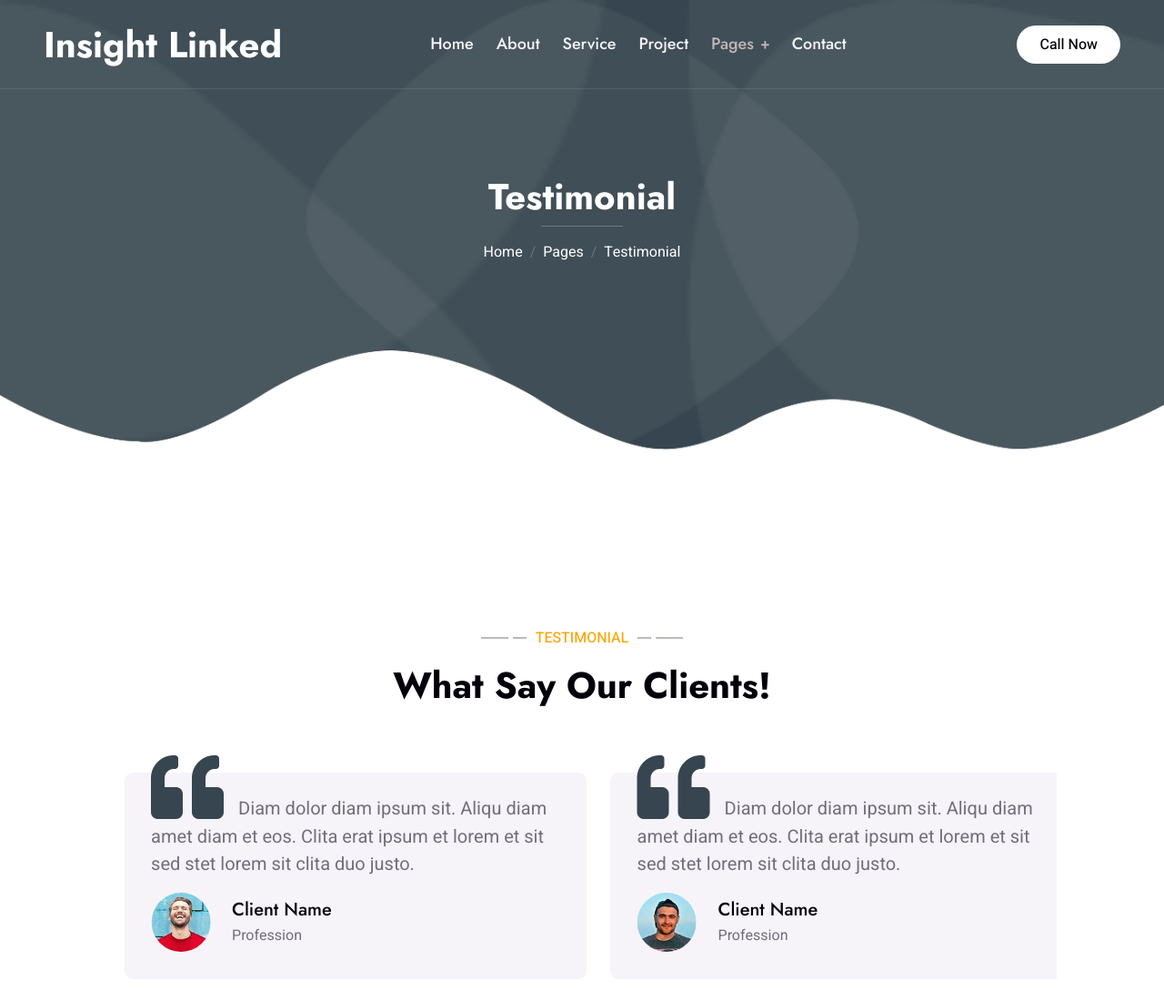
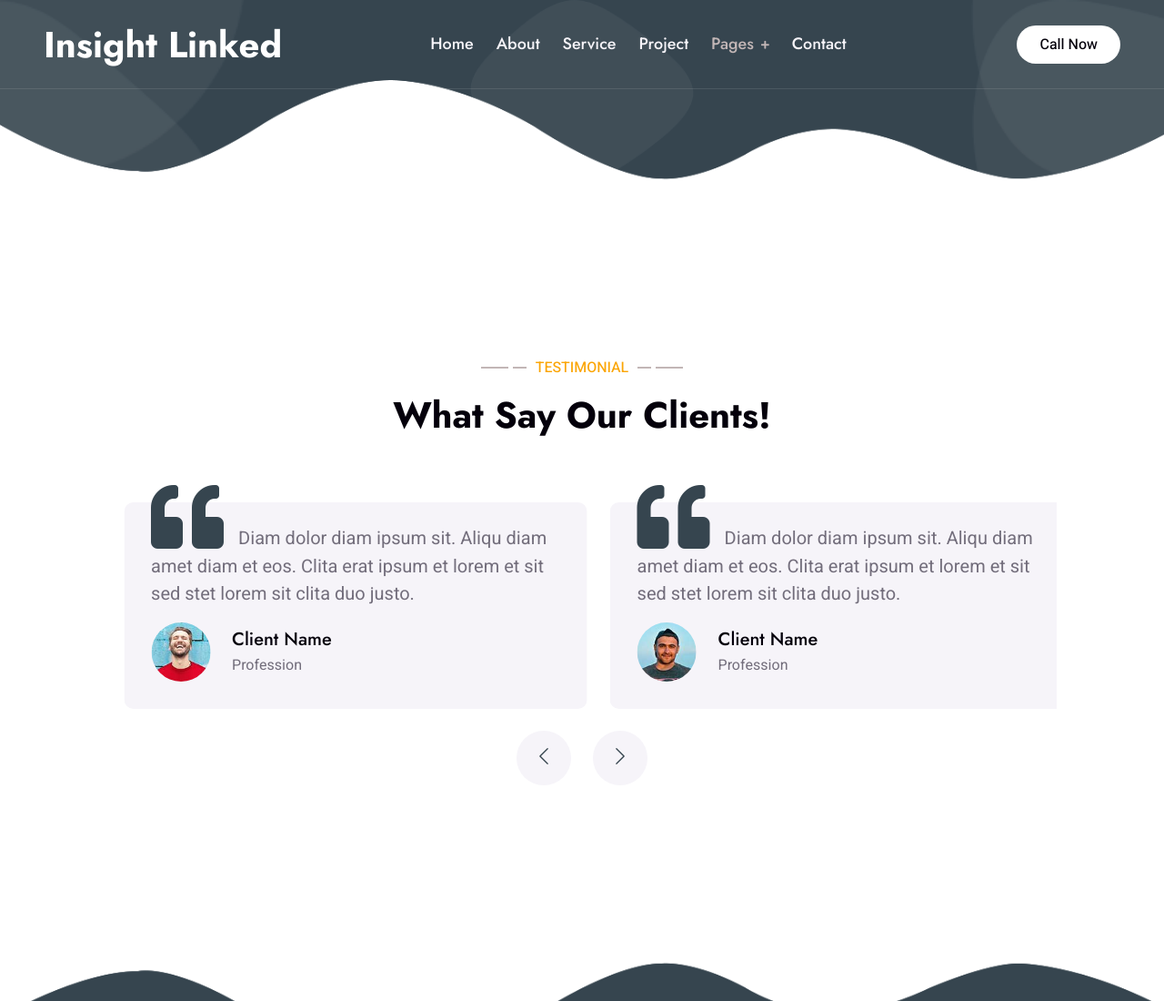
Before and after one commit to Mahdi959/insightlinked_website_opensource, a plain HTML site: page testimonial.html in a window 1280 px wide. Shown: the top 1100 px of the page at 91% size. Drawn offline with nearby package versions, Linux system fonts and the light colour scheme.

Commit message:
hero header size change

```diff
--- a/testimonial.html
+++ b/testimonial.html
@@ -74,20 +74,8 @@
             </nav>
 
             <div class="container-fluid py-5 bg-primary hero-header">
-                <div class="container my-5 py-5 px-lg-5">
-                    <div class="row g-5 py-5">
-                        <div class="col-12 text-center">
-                            <h1 class="text-white animated slideInDown">Testimonial</h1>
-                            <hr class="bg-white mx-auto mt-0" style="width: 90px;">
-                            <nav aria-label="breadcrumb">
-                                <ol class="breadcrumb justify-content-center">
-                                    <li class="breadcrumb-item"><a class="text-white" href="#">Home</a></li>
-                                    <li class="breadcrumb-item"><a class="text-white" href="#">Pages</a></li>
-                                    <li class="breadcrumb-item text-white active" aria-current="page">Testimonial</li>
-                                </ol>
-                            </nav>
-                        </div>
-                    </div>
+                <div class="container my-1 py-5 px-lg-1">
+
                 </div>
             </div>
         </div>
```
Also changed, not shown: 404.html (+2 -14 lines), about.html (+2 -14 lines), contact.html (+2 -14 lines), parners.html (+2 -14 lines), service.html (+2 -14 lines).
